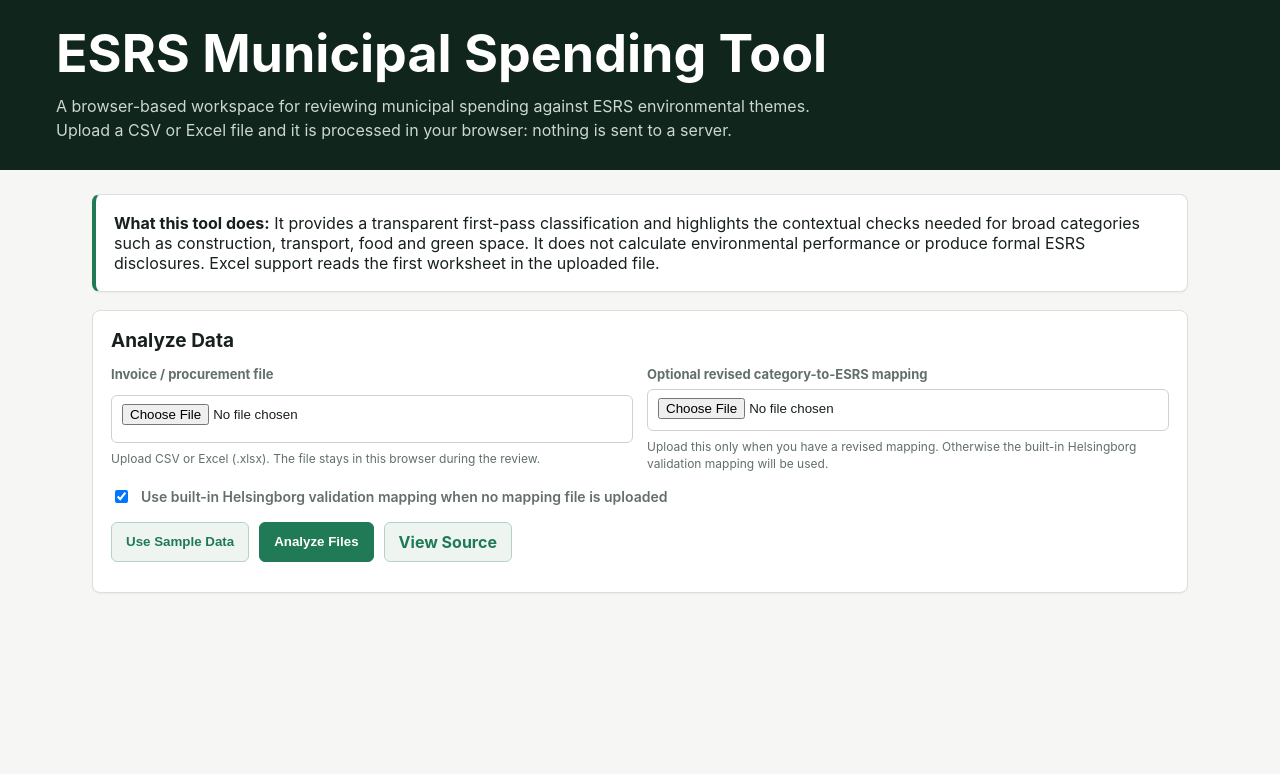
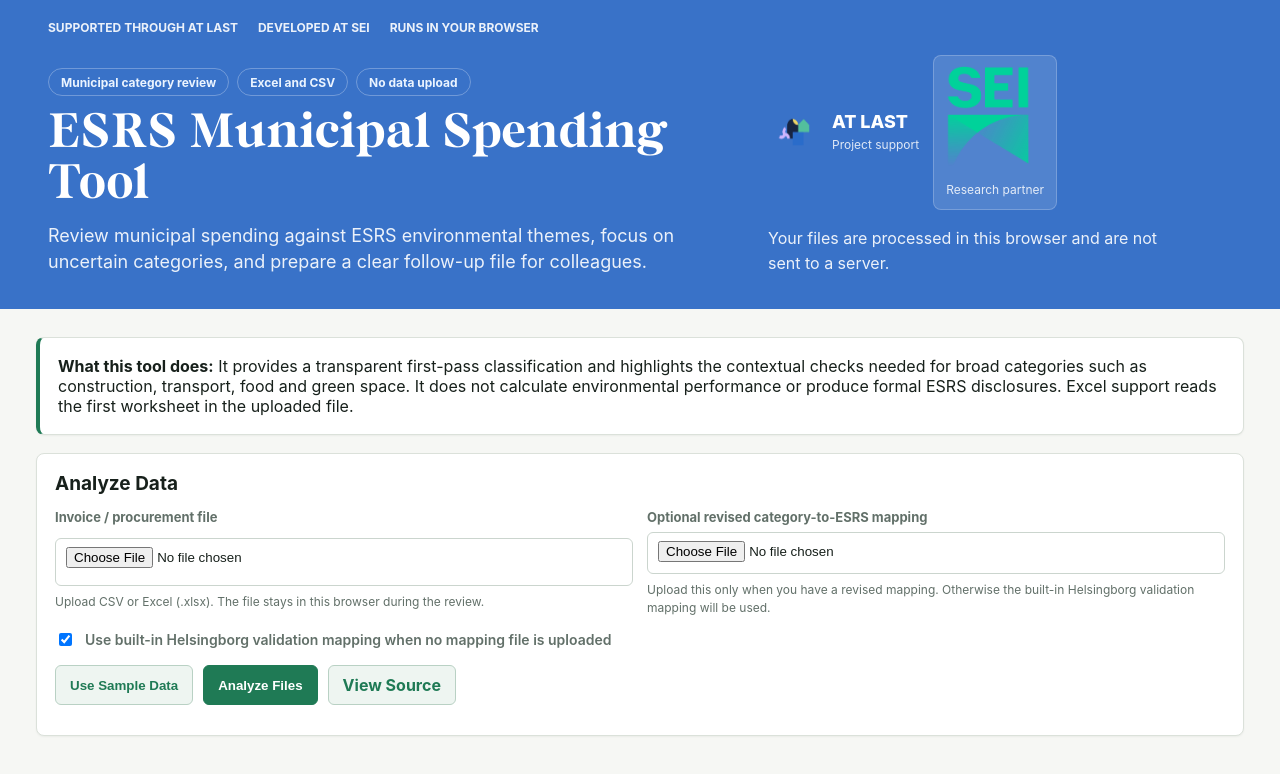
Before and after one commit to ADcoder1/esrs-municipal-spending-tool, a plain HTML site: page docs/index.html in a window 1280 px wide. Drawn offline with Linux system fonts and the light colour scheme.

Commit message:
Add AT LAST branding to browser tool

```diff
--- a/docs/index.html
+++ b/docs/index.html
@@ -7,16 +7,45 @@
     <link rel="stylesheet" href="pages.css" />
   </head>
   <body>
-    <header>
-      <h1>ESRS Municipal Spending Tool</h1>
-      <p>
-        A browser-based workspace for reviewing municipal spending against ESRS
-        environmental themes. Upload a CSV or Excel file and it is processed in
-        your browser: nothing is sent to a server.
-      </p>
+    <header class="app-header">
+      <div class="hero-topline">
+        <span>Supported through AT LAST</span>
+        <span>Developed at SEI</span>
+        <span>Runs in your browser</span>
+      </div>
+      <div class="hero-grid">
+        <div class="title-block">
+          <div class="header-pill-row">
+            <span class="header-pill">Municipal category review</span>
+            <span class="header-pill">Excel and CSV</span>
+            <span class="header-pill">No data upload</span>
+          </div>
+          <h1>ESRS Municipal Spending Tool</h1>
+          <p>
+            Review municipal spending against ESRS environmental themes, focus on uncertain
+            categories, and prepare a clear follow-up file for colleagues.
+          </p>
+        </div>
+        <div class="hero-side">
+          <div class="hero-brand-row" aria-label="Project partners">
+            <div class="hero-brand">
+              <img src="assets/at-last-logo-icon.png" alt="AT LAST logo" class="brand-icon" />
+              <div>
+                <span>AT LAST</span>
+                <small>Project support</small>
+              </div>
+            </div>
+            <div class="hero-brand hero-brand-sei">
+              <img src="assets/sei-logo.png" alt="SEI logo" class="sei-logo" />
+              <small>Research partner</small>
+            </div>
+          </div>
+          <p class="hero-note">Your files are processed in this browser and are not sent to a server.</p>
+        </div>
+      </div>
     </header>
 
-    <main>
+    <main class="shell">
       <section class="panel notice">
         <strong>What this tool does:</strong>
         It provides a transparent first-pass classification and highlights the
--- a/docs/pages.css
+++ b/docs/pages.css
@@ -8,7 +8,18 @@
   --green: #1f7a55;
   --ink: #10251b;
   --red: #a33b35;
-  --blue: #246b93;
+  --blue: #3972c8;
+  --teal: #5bbfa4;
+  --brand-gold: #f3db69;
+  --display-font: "Bastia Bold", Georgia, "Times New Roman", serif;
+}
+
+@font-face {
+  font-family: "Bastia Bold";
+  src: url("fonts/Bastia-Bold.otf") format("opentype");
+  font-display: swap;
+  font-style: normal;
+  font-weight: 700;
 }
 
 * {
@@ -22,30 +33,129 @@ body {
   font-family: Inter, ui-sans-serif, system-ui, -apple-system, BlinkMacSystemFont, "Segoe UI", sans-serif;
 }
 
-header {
-  background: var(--ink);
+.app-header {
+  background: var(--blue);
   color: white;
-  padding: 28px clamp(18px, 5vw, 56px);
+  padding: 20px clamp(18px, 4vw, 48px) 34px;
 }
 
-header h1 {
-  font-size: clamp(30px, 5vw, 52px);
+.hero-topline {
+  color: rgba(255, 255, 255, 0.9);
+  display: flex;
+  flex-wrap: wrap;
+  gap: 12px 20px;
+  font-size: 12px;
+  font-weight: 700;
+  margin-bottom: 20px;
+  text-transform: uppercase;
+}
+
+.hero-grid {
+  align-items: end;
+  display: grid;
+  gap: 24px;
+  grid-template-columns: minmax(0, 1.35fr) minmax(280px, 0.9fr);
+}
+
+.header-pill-row {
+  display: flex;
+  flex-wrap: wrap;
+  gap: 8px;
+  margin-bottom: 12px;
+}
+
+.header-pill {
+  align-items: center;
+  border: 1px solid rgba(255, 255, 255, 0.28);
+  border-radius: 999px;
+  color: #ebf4ff;
+  display: inline-flex;
+  font-size: 12px;
+  font-weight: 700;
+  min-height: 28px;
+  padding: 0 12px;
+}
+
+.title-block h1 {
+  font-family: var(--display-font);
+  font-size: clamp(30px, 5vw, 48px);
   letter-spacing: 0;
-  line-height: 1;
+  line-height: 1.05;
   margin: 0;
 }
 
-header p {
-  color: #cbd7d0;
-  line-height: 1.5;
+.title-block p {
+  color: rgba(255, 255, 255, 0.9);
+  font-size: 18px;
+  line-height: 1.45;
   margin: 14px 0 0;
   max-width: 780px;
 }
 
-main {
+.hero-side {
+  display: grid;
+  gap: 16px;
+  justify-items: start;
+}
+
+.hero-brand-row {
+  align-items: center;
+  display: flex;
+  flex-wrap: wrap;
+  gap: 14px;
+}
+
+.hero-brand {
+  align-items: center;
+  display: inline-flex;
+  gap: 12px;
+}
+
+.brand-icon {
+  display: block;
+  height: 52px;
+  width: 52px;
+}
+
+.hero-brand span {
+  display: block;
+  font-size: 18px;
+  font-weight: 800;
+}
+
+.hero-brand small {
+  color: rgba(255, 255, 255, 0.84);
+  display: block;
+  font-size: 12px;
+  margin-top: 4px;
+}
+
+.hero-brand-sei {
+  background: rgba(255, 255, 255, 0.12);
+  border: 1px solid rgba(255, 255, 255, 0.22);
+  border-radius: 8px;
+  display: grid;
+  gap: 8px;
+  padding: 10px 12px;
+}
+
+.sei-logo {
+  display: block;
+  height: auto;
+  max-width: 84px;
+}
+
+.hero-note {
+  color: rgba(255, 255, 255, 0.9);
+  line-height: 1.55;
+  margin: 0;
+  max-width: 420px;
+}
+
+.shell {
   margin: 0 auto;
-  max-width: 1180px;
-  padding: 24px clamp(16px, 4vw, 42px) 56px;
+  max-width: 1280px;
+  padding: 28px clamp(16px, 3vw, 36px) 56px;
 }
 
 .panel,
@@ -274,10 +384,23 @@ th {
 }
 
 @media (max-width: 800px) {
+  .hero-topline,
+  .header-pill-row,
+  .hero-brand-row,
+  .actions {
+    align-items: stretch;
+    flex-direction: column;
+  }
+
+  .hero-grid,
   .controls,
   .metric-grid,
   .two-column {
     grid-template-columns: 1fr;
+  }
+
+  .hero-side {
+    justify-items: stretch;
   }
 }
 
```
Also changed, not shown: docs/assets/at-last-logo-icon.png (added), docs/assets/sei-logo.png (added), docs/fonts/Bastia-Bold.otf (added).
